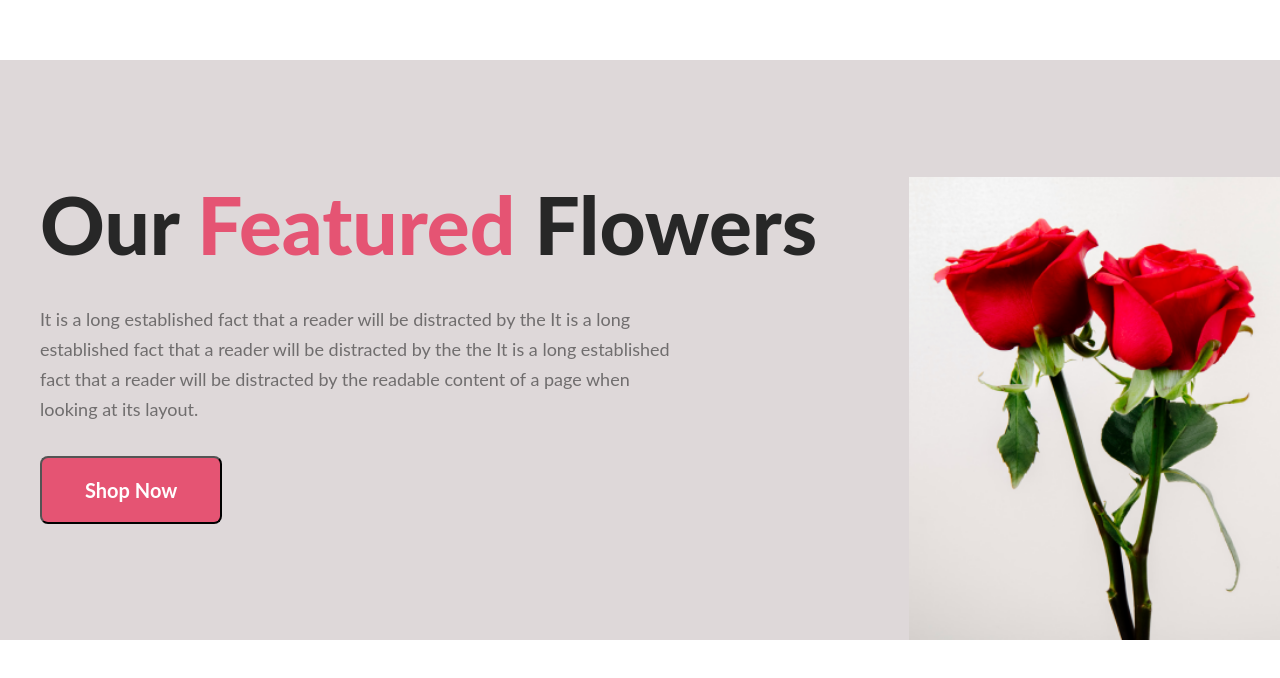
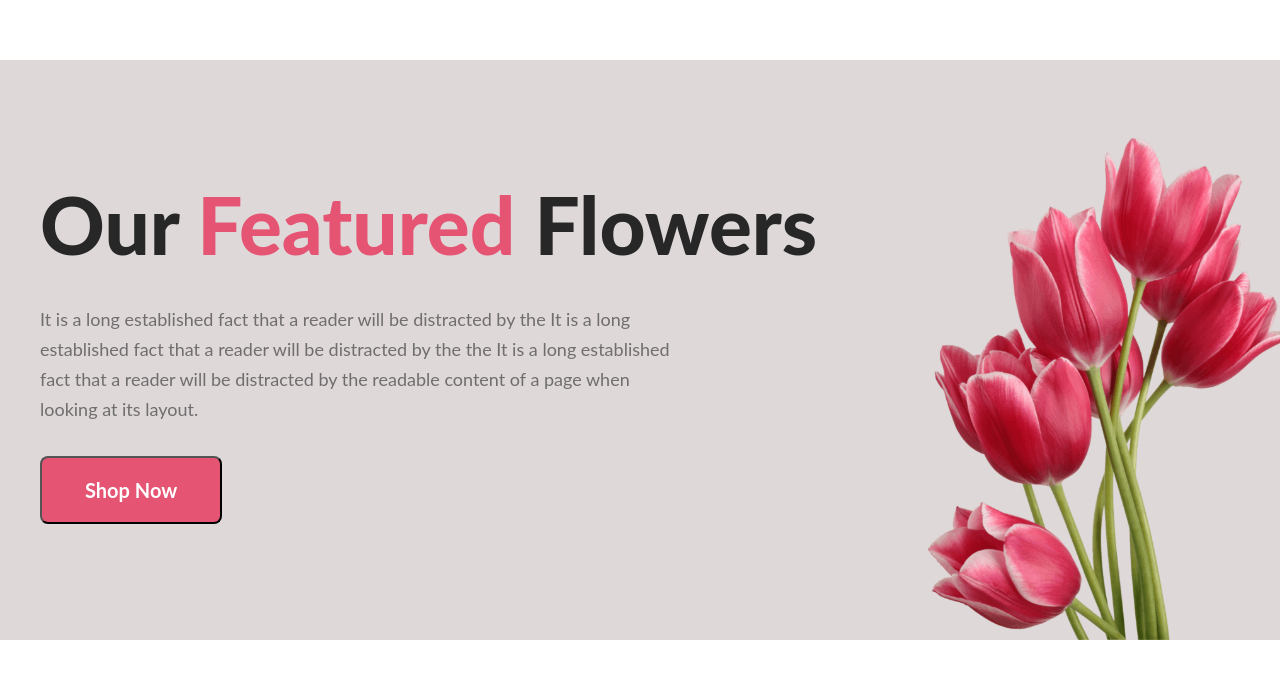
Before and after one commit to bdjahid/flower-shop-assignment-1, a plain HTML site: page index.html in a window 1280 px wide. Shown: the part 2250-2928 px from the top of the page. Drawn offline with Linux system fonts and the light colour scheme.

Commit message:
background setup

```diff
--- a/style.css
+++ b/style.css
@@ -178,7 +178,7 @@ nav {
 /* bonus section */
 .bonus {
     background-color: #ded8d9;
-    background-image: url('./Flower Asset/Rectangle\ 6.png');
+    background-image: url('./Flower Asset/pngwing\ 10.png');
     background-repeat: no-repeat;
     background-position: right 40px bottom;
     background-size: 400px;
```
